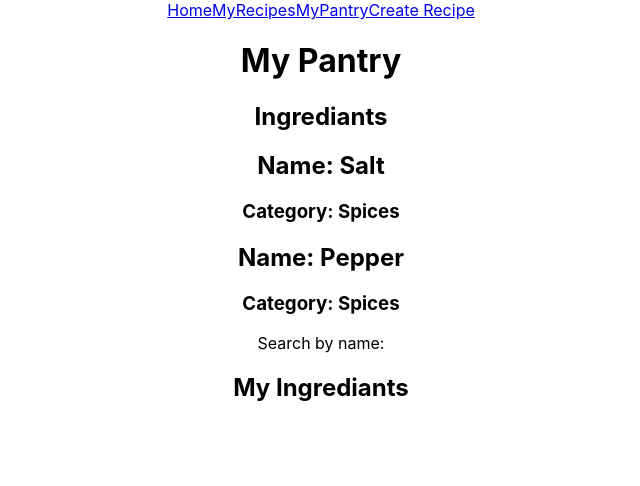
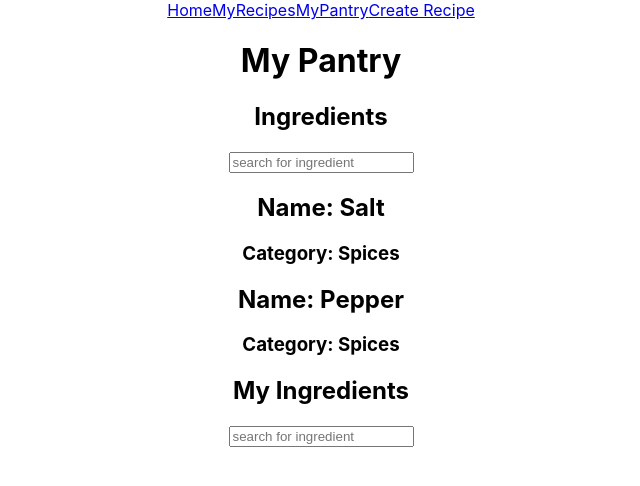
Before and after one commit to Convosable/MyPantry, a React (Create React App) app: page /mypantry in a window 1280 px wide. Shown: the top 486 px of the page, without its empty margins (319-959 px from the left). Built offline with nearby package versions, Linux system fonts and the light colour scheme; data requests are answered from the project's data file.

Commit message:
adds a search input for ingredients and pseudocode to get it working properly

```diff
--- a/src/MyPantry.js
+++ b/src/MyPantry.js
@@ -1,25 +1,23 @@
 import React from "react";
 
 function MyPantry({ingredientList}) {
-
-    console.log(ingredientList);
 
     return (
         <div>
             <h1>My Pantry</h1>
             <div>
-                <h2>Ingrediants</h2>
+                <h2>Ingredients</h2>
+                <input type="text" placeholder="search for ingredient"></input>
                 {ingredientList.map((ingredient) =>
                 <div key = {ingredient.name}>
                     <h2>Name: {ingredient.name}</h2>
                     <h3>Category: {ingredient.category}</h3>
                 </div>
                 )}
-                <p>Search by name:</p>
-
             </div>
             <div>
-                <h2>My Ingrediants</h2>
+                <h2>My Ingredients</h2>
+                <input type="text" placeholder="search for ingredient"></input>
             </div>
 
         </div>
@@ -30,3 +28,8 @@ export default MyPantry;
 
 
 //create an Ingredient Card component for styling purposes
+
+// add a 'add to myIngredients' button, when active, places the ingredient into the myIngredients list
+// add a search bar input for both ingredients and my ingredients list
+    //add state for search by for ingredients and myingredients
+            //  if input value === searchBy => filter ingredient list to show (search to startwith begining of any word) no submit button
```
